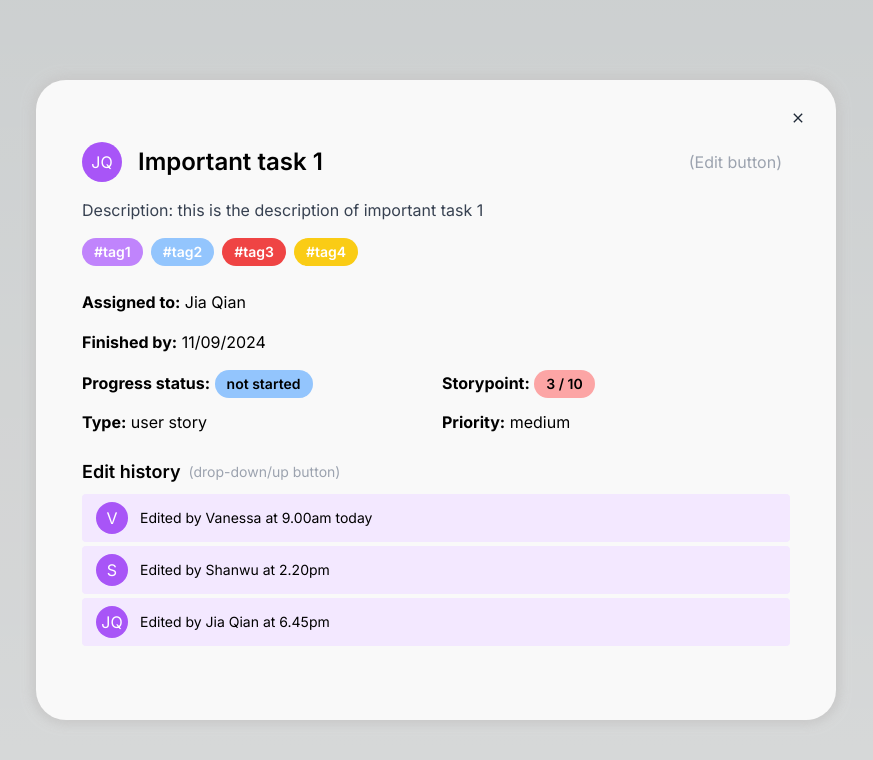
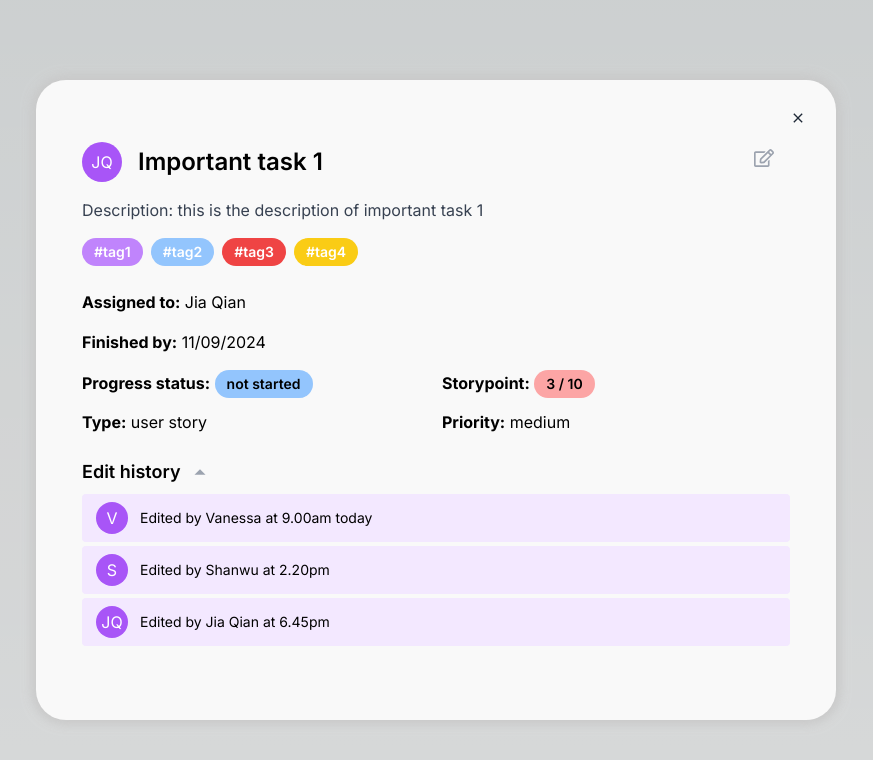
Before and after one commit to Noobmaster169/SwiftPulseHub, a Next.js app: page / in a window 1280 px wide. Both pictures are taken after a click on the button "Open Pop Up". Shown: the part 1074-1834 px from the top of the page, without its empty margins (204-1077 px from the left). Built offline with nearby package versions, Linux system fonts and the light colour scheme.

Commit message:
Update edit and drop-up icon

```diff
--- a/components/IndividualTask.tsx
+++ b/components/IndividualTask.tsx
@@ -4,6 +4,8 @@
  */
 
 import React from "react";
+import { FaRegEdit } from "react-icons/fa";
+import { IoMdArrowDropup } from "react-icons/io";
 
 const IndividualTaskInfo = ()=> {
   return (
@@ -16,8 +18,8 @@ const IndividualTaskInfo = ()=> {
             </div>
             <h2 className="text-2xl font-semibold ml-4 ">Important task 1</h2>
           </div>
-          <button className="text-gray-400 hover:text-gray-600 mr-2">
-            (Edit button)
+          <button className="text-gray-400 hover:text-gray-600 mb-2 mr-4">
+            <FaRegEdit size={20}/>
           </button>
         </div>
 
@@ -56,7 +58,7 @@ const IndividualTaskInfo = ()=> {
           <div className="flex justify between mb-2 gap-2">
             <h3 className="text-lg font-semibold">Edit history</h3>
             <button className="text-sm text-gray-400 hover:text-gray-600">
-              (drop-down/up button)
+            <IoMdArrowDropup size={22}/>
             </button>
           </div>
 
--- a/package.json
+++ b/package.json
@@ -20,6 +20,7 @@
     "@types/node": "^20",
     "@types/react": "^18",
     "@types/react-dom": "^18",
+    "@types/react-modal": "^3.16.3",
     "postcss": "^8",
     "tailwindcss": "^3.4.1",
     "typescript": "^5"
```
Also changed, not shown: 1 other file (tests, documents, lock files or other folders).
